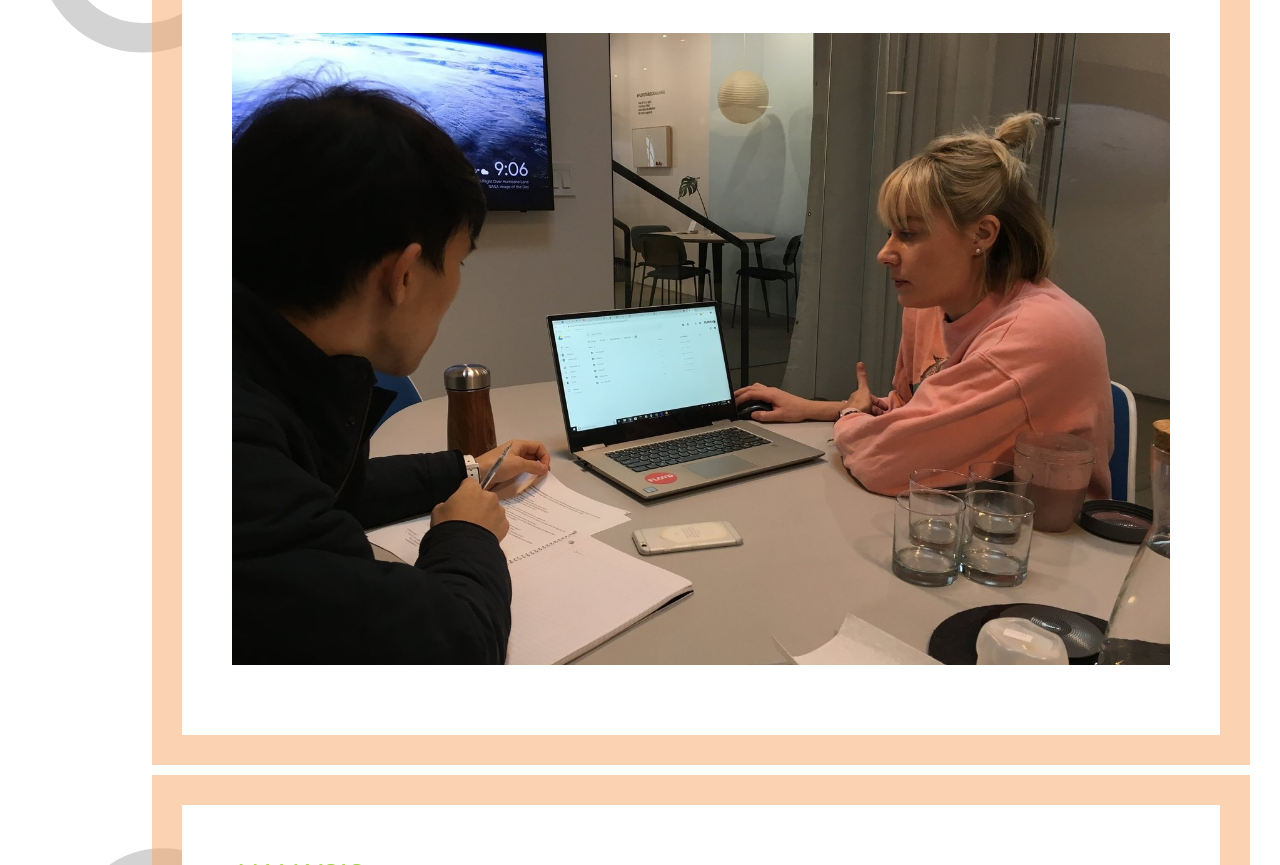
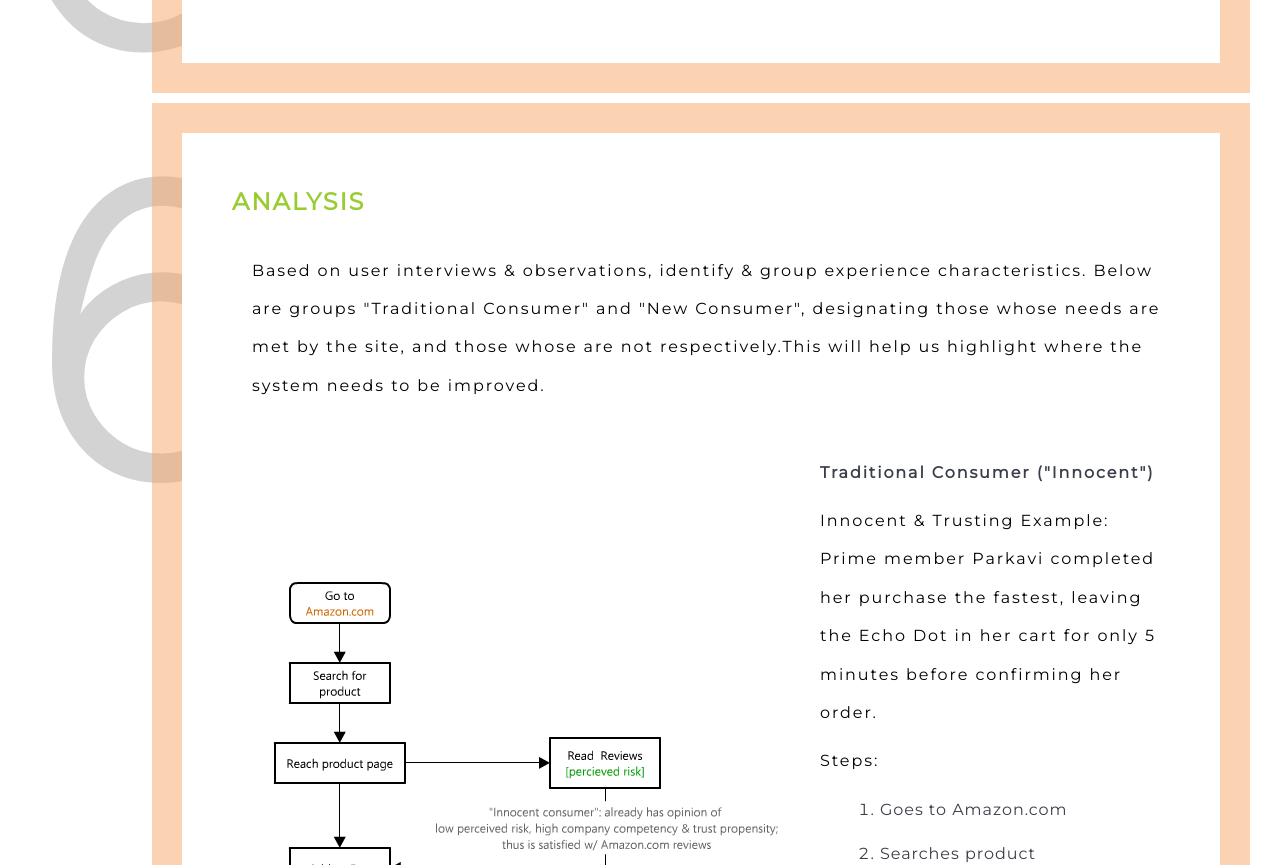
Before and after one commit to suritas/portfolio-beforeiggyedit-oct, a plain HTML site: page amazon.html in a window 1280 px wide. Shown: the part 4899-5764 px from the top of the page. Drawn offline with Linux system fonts and the light colour scheme.

Commit message:
Add files via upload

```diff
--- a/amazon.html
+++ b/amazon.html
@@ -159,7 +159,6 @@
 									</ul>
 								</p>
               </div> <!--text closer div -->
-              <img src="images/interviewfloyd.JPG" alt="holding interview with floyd employee" id = "sc-pic-before">
             </div>
           </div> <!--step 5 closer div -->
 					<div class="step6"> 6 </div>
```
